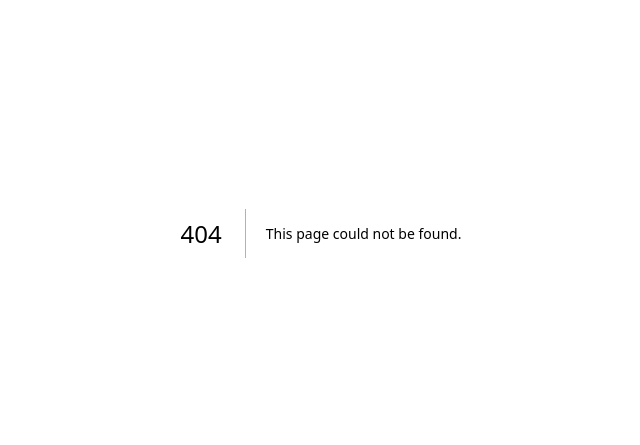
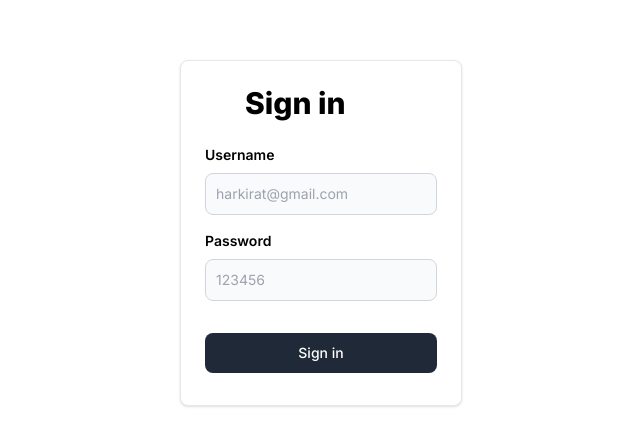
Before and after one commit to unaizk/next-js-basic, a Next.js app: page /signin in a window 1280 px wide. Before the commit this address had no page. Shown: the part 167-612 px from the top of the page, without its empty margins (319-959 px from the left). Built offline with nearby package versions, Linux system fonts and the light colour scheme.

Commit message:
added prettier signin page

```diff
--- /dev/null
+++ b/app/signin/page.tsx
@@ -0,0 +1,33 @@
+export default function Signin() {
+    return <div className="h-screen flex justify-center flex-col">
+        <div className="flex justify-center">
+        <a href="#" className="block max-w-sm p-6 bg-white border border-gray-200 rounded-lg shadow hover:bg-gray-100 ">
+                <div>
+                    <div className="px-10">
+                        <div className="text-3xl font-extrabold">
+                            Sign in
+                        </div>
+                    </div>
+                    <div className="pt-2">
+                        <LabelledInput label="Username" placeholder="harkirat@gmail.com" />
+                        <LabelledInput label="Password" type={"password"} placeholder="123456" />
+                        <button type="button" className="mt-8 w-full text-white bg-gray-800 focus:ring-4 focus:ring-gray-300 font-medium rounded-lg text-sm px-5 py-2.5 me-2 mb-2">Sign in</button>
+                    </div>
+                </div>
+            </a>
+        </div>
+    </div>
+}
+
+interface LabelledInputType {
+    label: string;
+    placeholder: string;
+    type?: string;
+}
+
+function LabelledInput({ label, placeholder, type }: LabelledInputType) {
+    return <div>
+        <label className="block mb-2 text-sm text-black font-semibold pt-4">{label}</label>
+        <input type={type || "text"} id="first_name" className="bg-gray-50 border border-gray-300 text-gray-900 text-sm rounded-lg focus:ring-blue-500 focus:border-blue-500 block w-full p-2.5" placeholder={placeholder} required />
+    </div>
+}
--- a/app/signup/page.tsx
+++ b/app/signup/page.tsx
@@ -1,6 +1,6 @@
 
 
-export default function signup()  {
+export default function Signup()  {
   return (
     <div>Signup</div>
   )
```
